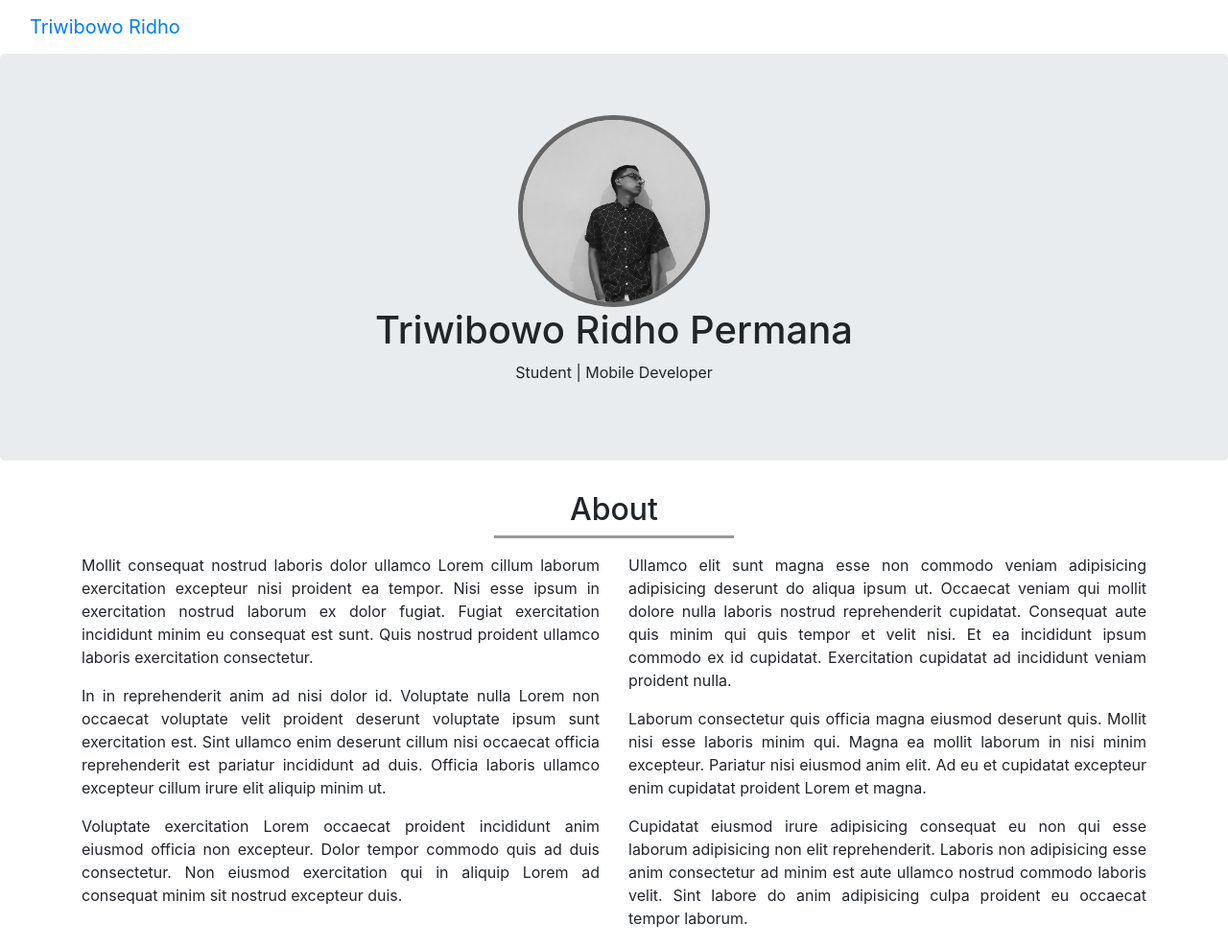
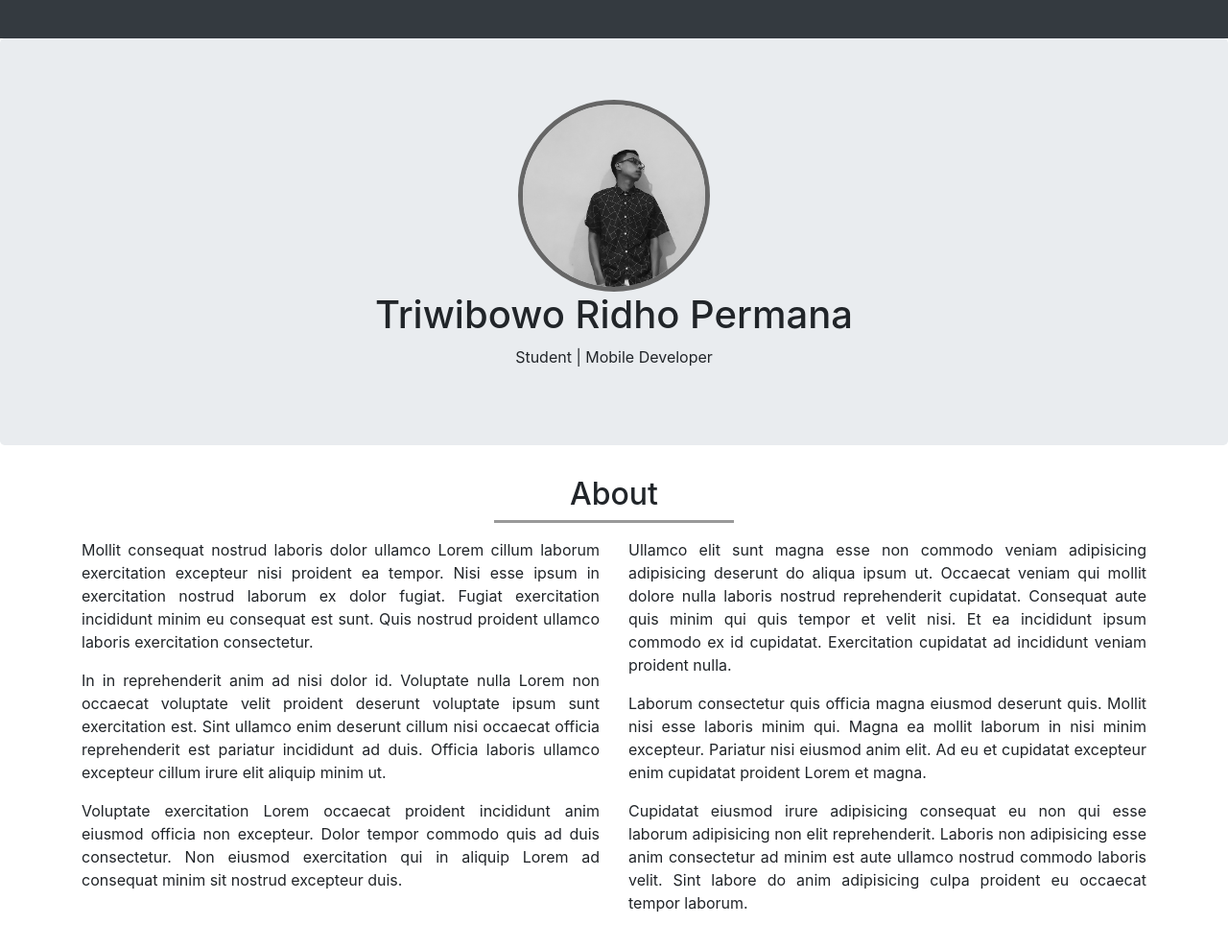
Before and after one commit to ridhotripermana19/Portfolio, a plain HTML site: page index.html in a window 1280 px wide. Shown: the top 988 px of the page at 96% size. Drawn offline with nearby package versions, Linux system fonts and the light colour scheme.

Commit message:
add margin and position to css

```diff
--- a/css/style.css
+++ b/css/style.css
@@ -1,3 +1,18 @@
+/*
+    Menset html document dengan posisi relative (meposikan relatif ke normal posisinya)
+*/
+html {
+    position: relative;
+}
+
+
+/*
+    Menset margin bottom 120 pixels, dan mgin top 30 pixels ke body.
+*/
+body {
+    margin-bottom: 120px;
+}
+
 /*
     Menset element img yang ada didalam class jumbotron
     agar memiliki lebar sebesar 200 pixels, dan border
--- a/index.html
+++ b/index.html
@@ -27,10 +27,10 @@
 
     <!-- Navigasi -->
     <!-- Membuat navigasi bar -->
-    <nav class="navbar navbar-default navbar-fixed-top">
+    <nav class="navbar navbar-fixed-top navbar-dark bg-dark">
         <div class="container-fluid">
             <div class="navbar-header">
-                <a href="#" class="navbar-brand">Triwibowo Ridho</a>
+                <a href="#" class="navbar-brand"></a>
             </div>
         </div>
     </nav>
```
Also changed, not shown: layout/contact.html (+1 -1 lines).
